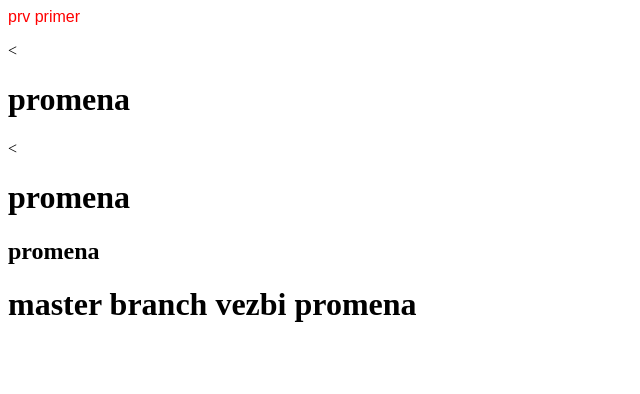
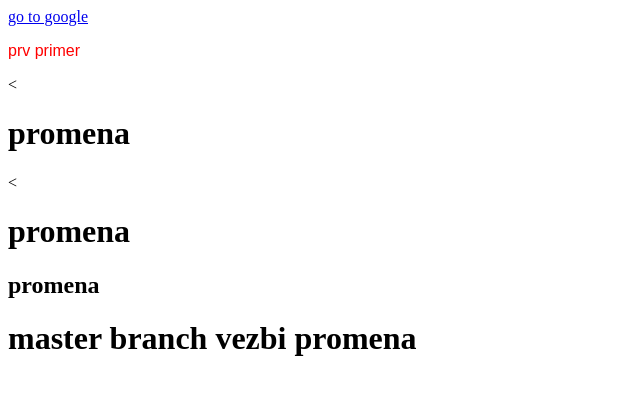
Before and after one commit to JKjupev/git-one, a plain HTML site: page index.html in a window 1280 px wide. Shown: the whole page, without its empty margins (0-640 px from the left). Drawn offline with Linux system fonts and the light colour scheme.

Commit message:
new link added to index.html

```diff
--- a/index.html
+++ b/index.html
@@ -5,6 +5,7 @@
     <link rel="stylesheet" href="styles.css">
 </head>
 <body>
+   <a href="http://google.com">go to google</a>
     <p>prv primer</p>
     <<h1>promena</h1>
     <<h1>promena</h1>
```
